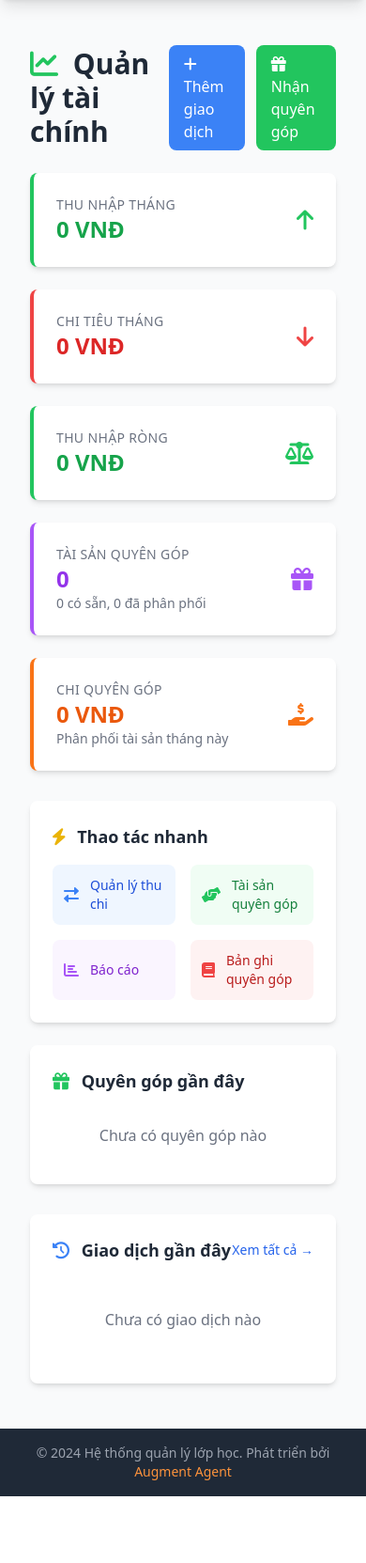
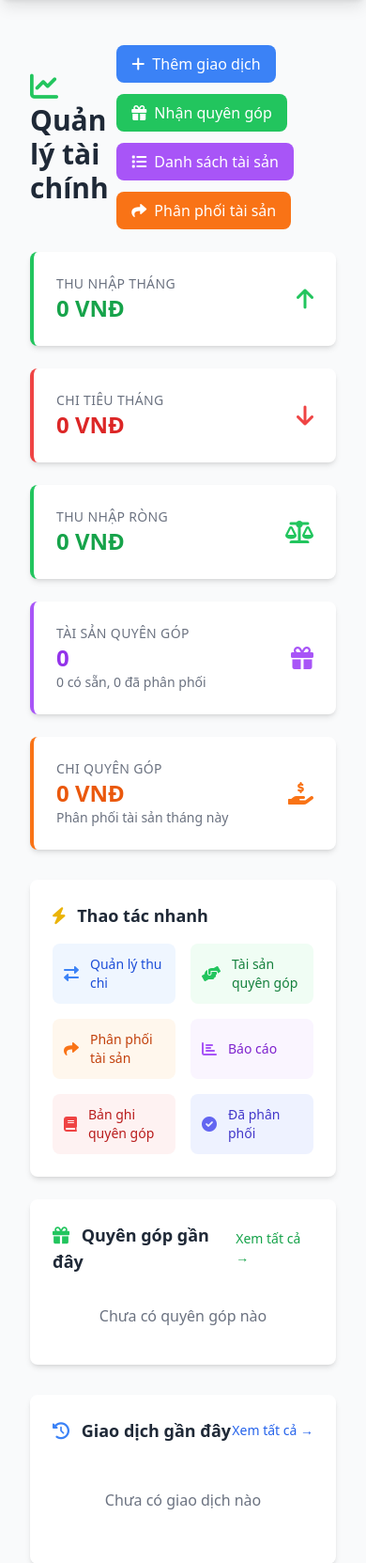
Before and after one commit to DoanTrungThanh/vietnamese-classroom-management, a Flask app: page /financial/ in a window 390 px wide. Shown: the part 64-1727 px from the top of the page at 94% size. Before the commit the page ends 1656 px from the top, so only its background shows below. Run offline with Flask 3, Linux system fonts and the light colour scheme; the visitor is signed in with stand-in values (Sample User, id 1); data that the repository does not hold is empty; some libraries are stand-ins or nearby versions.

Commit message:
Enhance financial dashboard with asset distribution features
- Add 'Distribute Assets' and 'Asset List' buttons to header
- Add quick action links for asset distribution and viewing distributed assets
- Add alert banner for pending asset distribution when available_assets > 0
- Enhance recent donations section with distribution action buttons
- Improve UI layout with better grid system and responsive design
- Add direct links to filtered donation lists (received/distributed status)

```diff
--- a/app/templates/financial/dashboard_tailwind.html
+++ b/app/templates/financial/dashboard_tailwind.html
@@ -8,7 +8,7 @@
             <i class="fas fa-chart-line text-green-500 mr-2"></i>
             Quản lý tài chính
         </h1>
-        <div class="flex space-x-3">
+        <div class="flex flex-wrap gap-3">
             <a href="{{ url_for('financial.create_transaction') }}"
                class="bg-blue-500 hover:bg-blue-600 text-white px-4 py-2 rounded-lg transition duration-200">
                 <i class="fas fa-plus mr-2"></i>Thêm giao dịch
@@ -16,6 +16,14 @@
             <a href="{{ url_for('financial.create_donation') }}"
                class="bg-green-500 hover:bg-green-600 text-white px-4 py-2 rounded-lg transition duration-200">
                 <i class="fas fa-gift mr-2"></i>Nhận quyên góp
+            </a>
+            <a href="{{ url_for('financial.donations') }}"
+               class="bg-purple-500 hover:bg-purple-600 text-white px-4 py-2 rounded-lg transition duration-200">
+                <i class="fas fa-list mr-2"></i>Danh sách tài sản
+            </a>
+            <a href="{{ url_for('financial.donations', status='received') }}"
+               class="bg-orange-500 hover:bg-orange-600 text-white px-4 py-2 rounded-lg transition duration-200">
+                <i class="fas fa-share mr-2"></i>Phân phối tài sản
             </a>
         </div>
     </div>
@@ -92,6 +100,37 @@
         </div>
     </div>
 
+    <!-- Assets Pending Distribution -->
+    {% if available_assets > 0 %}
+    <div class="bg-gradient-to-r from-orange-50 to-red-50 border border-orange-200 rounded-lg p-6 mb-6">
+        <div class="flex items-center justify-between">
+            <div class="flex items-center">
+                <div class="flex-shrink-0">
+                    <i class="fas fa-exclamation-triangle text-orange-500 text-2xl"></i>
+                </div>
+                <div class="ml-4">
+                    <h3 class="text-lg font-medium text-orange-800">
+                        Có {{ available_assets }} tài sản chờ phân phối
+                    </h3>
+                    <p class="text-orange-600">
+                        Các tài sản quyên góp đã nhận và đang chờ được phân phối cho học sinh
+                    </p>
+                </div>
+            </div>
+            <div class="flex space-x-3">
+                <a href="{{ url_for('financial.donations', status='received') }}"
+                   class="bg-orange-500 hover:bg-orange-600 text-white px-4 py-2 rounded-lg transition duration-200">
+                    <i class="fas fa-share mr-2"></i>Phân phối ngay
+                </a>
+                <a href="{{ url_for('financial.donations') }}"
+                   class="bg-white hover:bg-gray-50 text-orange-600 border border-orange-300 px-4 py-2 rounded-lg transition duration-200">
+                    <i class="fas fa-list mr-2"></i>Xem danh sách
+                </a>
+            </div>
+        </div>
+    </div>
+    {% endif %}
+
     <!-- Quick Actions -->
     <div class="grid grid-cols-1 lg:grid-cols-2 gap-6 mb-8">
         <!-- Quick Links -->
@@ -100,7 +139,7 @@
                 <i class="fas fa-bolt text-yellow-500 mr-2"></i>
                 Thao tác nhanh
             </h3>
-            <div class="grid grid-cols-2 gap-4">
+            <div class="grid grid-cols-2 lg:grid-cols-3 gap-4">
                 <a href="{{ url_for('financial.transactions') }}"
                    class="flex items-center p-3 bg-blue-50 hover:bg-blue-100 rounded-lg transition duration-200">
                     <i class="fas fa-exchange-alt text-blue-500 mr-3"></i>
@@ -110,6 +149,11 @@
                    class="flex items-center p-3 bg-green-50 hover:bg-green-100 rounded-lg transition duration-200">
                     <i class="fas fa-hands-helping text-green-500 mr-3"></i>
                     <span class="text-sm font-medium text-green-700">Tài sản quyên góp</span>
+                </a>
+                <a href="{{ url_for('financial.donations', status='received') }}"
+                   class="flex items-center p-3 bg-orange-50 hover:bg-orange-100 rounded-lg transition duration-200">
+                    <i class="fas fa-share text-orange-500 mr-3"></i>
+                    <span class="text-sm font-medium text-orange-700">Phân phối tài sản</span>
                 </a>
                 <a href="{{ url_for('financial.reports') }}"
                    class="flex items-center p-3 bg-purple-50 hover:bg-purple-100 rounded-lg transition duration-200">
@@ -121,29 +165,51 @@
                     <i class="fas fa-book text-red-500 mr-3"></i>
                     <span class="text-sm font-medium text-red-700">Bản ghi quyên góp</span>
                 </a>
+                <a href="{{ url_for('financial.donations', status='distributed') }}"
+                   class="flex items-center p-3 bg-indigo-50 hover:bg-indigo-100 rounded-lg transition duration-200">
+                    <i class="fas fa-check-circle text-indigo-500 mr-3"></i>
+                    <span class="text-sm font-medium text-indigo-700">Đã phân phối</span>
+                </a>
             </div>
         </div>
 
         <!-- Recent Donations -->
         <div class="bg-white rounded-lg shadow-md p-6">
-            <h3 class="text-lg font-semibold text-gray-800 mb-4">
+            <div class="flex justify-between items-center mb-4">
+                <h3 class="text-lg font-semibold text-gray-800">
                     <i class="fas fa-gift text-green-500 mr-2"></i>
                     Quyên góp gần đây
                 </h3>
+                <a href="{{ url_for('financial.donations') }}"
+                   class="text-green-600 hover:text-green-800 text-sm font-medium">
+                    Xem tất cả →
+                </a>
+            </div>
             {% if recent_donations %}
                 <div class="space-y-3">
                     {% for donation in recent_donations %}
-                    <div class="flex items-center justify-between p-3 bg-gray-50 rounded-lg">
+                    <div class="flex items-center justify-between p-3 bg-gray-50 rounded-lg hover:bg-gray-100 transition duration-200">
                         <div class="flex-1">
                             <p class="font-medium text-gray-800">{{ donation.asset_name }}</p>
-                            <p class="text-sm text-gray-500">{{ donation.donor_name or 'Ẩn danh' }}</p>
+                            <p class="text-sm text-gray-500">{{ donation.donor_name or 'Ẩn danh' }} • {{ donation.quantity }} {{ 'cái' if donation.quantity > 1 else 'cái' }}</p>
+                            {% if donation.estimated_value %}
+                                <p class="text-xs text-green-600">~{{ "{:,.0f}".format(donation.estimated_value) }} VNĐ</p>
+                            {% endif %}
                         </div>
                         <div class="text-right">
+                            <div class="flex items-center space-x-2 mb-1">
                                 <span class="inline-flex items-center px-2.5 py-0.5 rounded-full text-xs font-medium
                                            bg-{{ donation.status_color }}-100 text-{{ donation.status_color }}-800">
                                     {{ donation.status_display }}
                                 </span>
-                            <p class="text-xs text-gray-500 mt-1">{{ donation.donation_date.strftime('%d/%m/%Y') }}</p>
+                                {% if donation.status == 'received' %}
+                                    <a href="{{ url_for('financial.distribute_donation', id=donation.id) }}"
+                                       class="text-orange-600 hover:text-orange-800 text-xs" title="Phân phối">
+                                        <i class="fas fa-share"></i>
+                                    </a>
+                                {% endif %}
+                            </div>
+                            <p class="text-xs text-gray-500">{{ donation.donation_date.strftime('%d/%m/%Y') }}</p>
                         </div>
                     </div>
                     {% endfor %}
```
Lines whose indentation alone changed are shown as unchanged.
